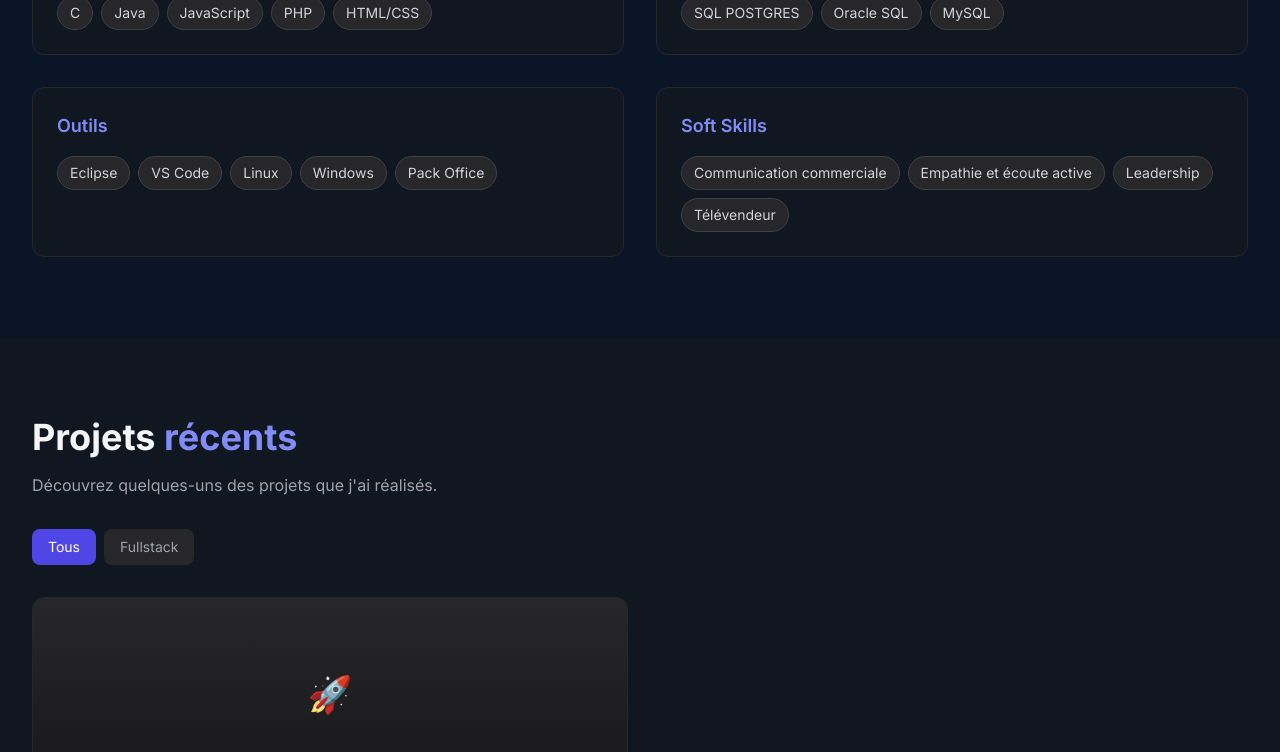
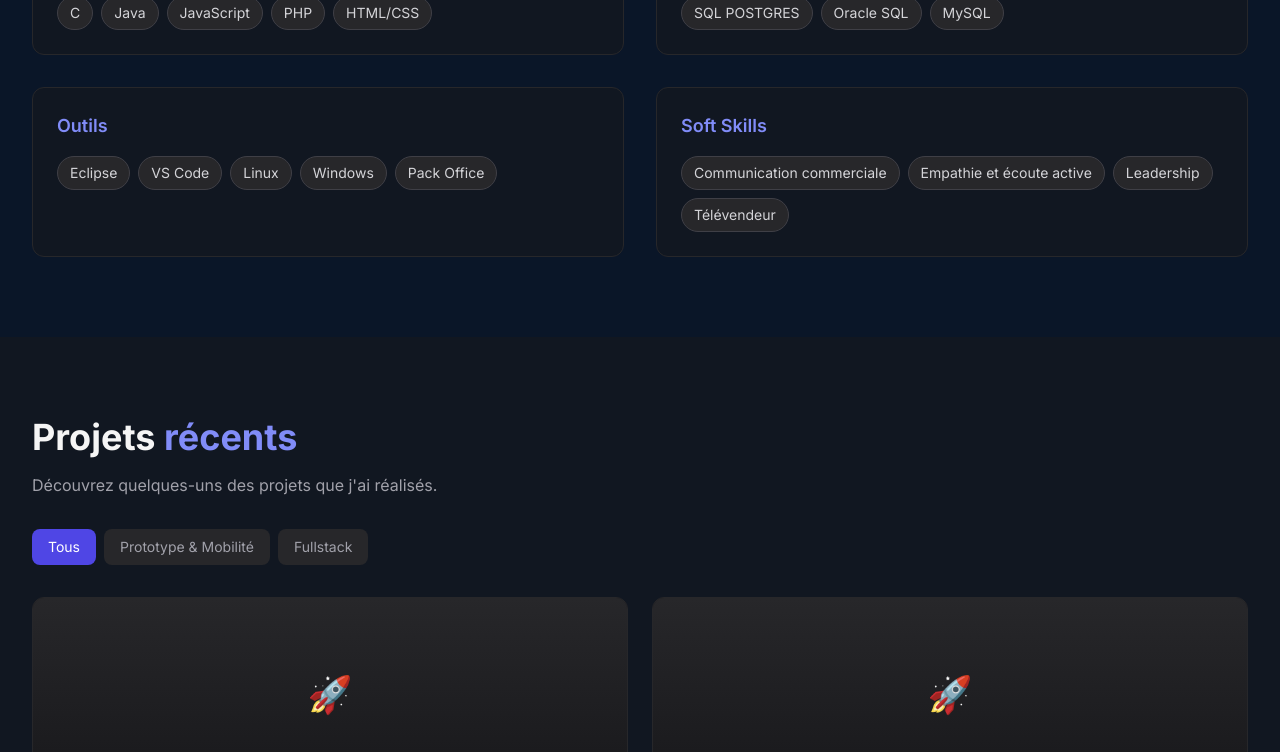
Before and after one commit to macalouboubaa-lab/portfolio-boubacar, a Next.js app: page / in a window 1280 px wide. Shown: the part 2000-2752 px from the top of the page. Built offline with nearby package versions, Linux system fonts and the light colour scheme; a web font is replaced by a local one.

Commit message:
ajouts de mes projets

```diff
--- a/data/portfolio.ts
+++ b/data/portfolio.ts
@@ -64,14 +64,45 @@ export const skillsCategories = [
 ];
 
 export const projects = [
+  // ==========================================================
+  // PROJET 1 : NIU DEIM (Version initiale)
+  // ==========================================================
   {
     id: 1,
-    title: "NIU DEIM — VTC & Mobilité et Transport Urbain",
-    description: "Application de VTC et livraison pour le Sénégal.",
+    title: "NIU DEIM — Mobilité & Transport Urbain",
+    description: "Version initiale du concept de mobilité urbaine. Cette application a servi de prototype et de test pour poser les bases de la plateforme DAKAR MOBILITY, en explorant l'agrégation des transports à Dakar.",
     image: "",
     tags: ["Next.js", "TypeScript", "Supabase"],
-    demo: "https://dakar-mobility-seven.vercel.app/",
+    demo: "https://dakar-mobility-seven.vercel.app",
     github: "https://github.com/macalouboubaa-lab/dakar-mobility",
+    category: "Prototype & Mobilité",
+  },
+
+  // ==========================================================
+  // PROJET 2 : DAKAR MOBILITY (Version finale)
+  // ==========================================================
+  {
+    id: 2,
+    title: "DAKAR MOBILITY",
+    description: "Plateforme multi-modale qui agrège tous les transports de Dakar (BRT, TER, Cars Rapides, Ndiaga Ndiaye, taxis). Elle permet de trouver le meilleur trajet en combinant prix, durée et correspondances.",
+    image: "",
+    tags: ["Next.js", "TypeScript", "Supabase", "Mapbox"],
+    demo: "https://dakar-mobility-v2-6sclny8ye-macalouboubaa-labs-projects.vercel.app",
+    github: "https://github.com/macalouboubaa-lab/dakar-mobility",
+    category: "Fullstack",
+  },
+
+  // ==========================================================
+  // PROJET 3 : TERANGA — Mobilité & Voyages Transrégionaux
+  // ==========================================================
+  {
+    id: 3,
+    title: "TERANGA — Taxis & Voyages Transrégionaux",
+    description: "Application inspirée de Yango, mais repensée pour le Sénégal. Elle vise à faciliter la réservation de taxis pour les longs trajets (ex : 'wargaidé') et les voyages entre les régions, tout en simplifiant la mobilité locale.",
+    image: "",
+    tags: ["Next.js", "TypeScript", "Supabase", "Mapbox"],
+    demo: "https://teranga-theta.vercel.app",
+    github: "https://github.com/macalouboubaa-lab/teranga",
     category: "Fullstack",
   },
 ];
```
Also changed, not shown: 2 other files (tests, documents, lock files or other folders).
